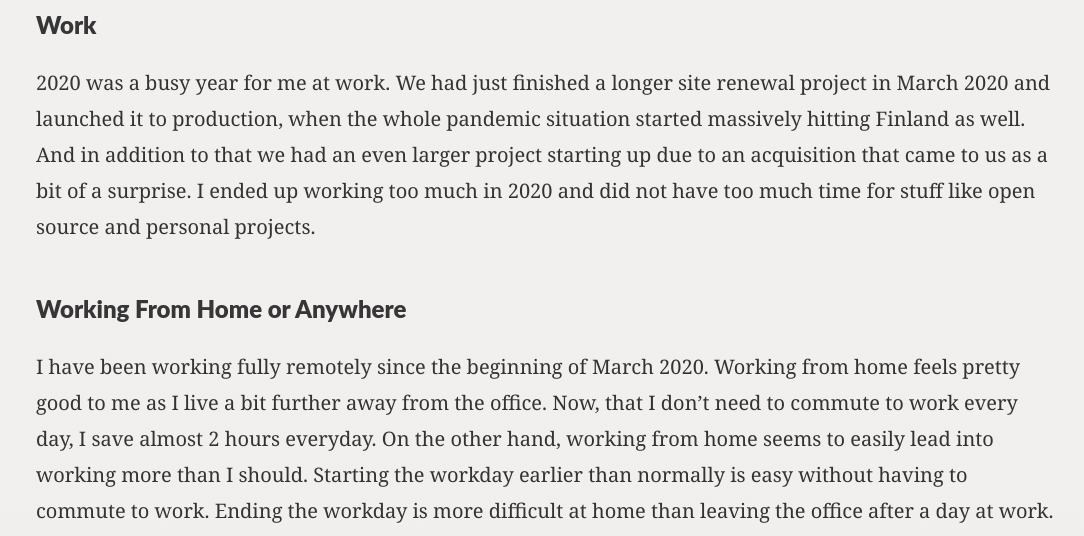
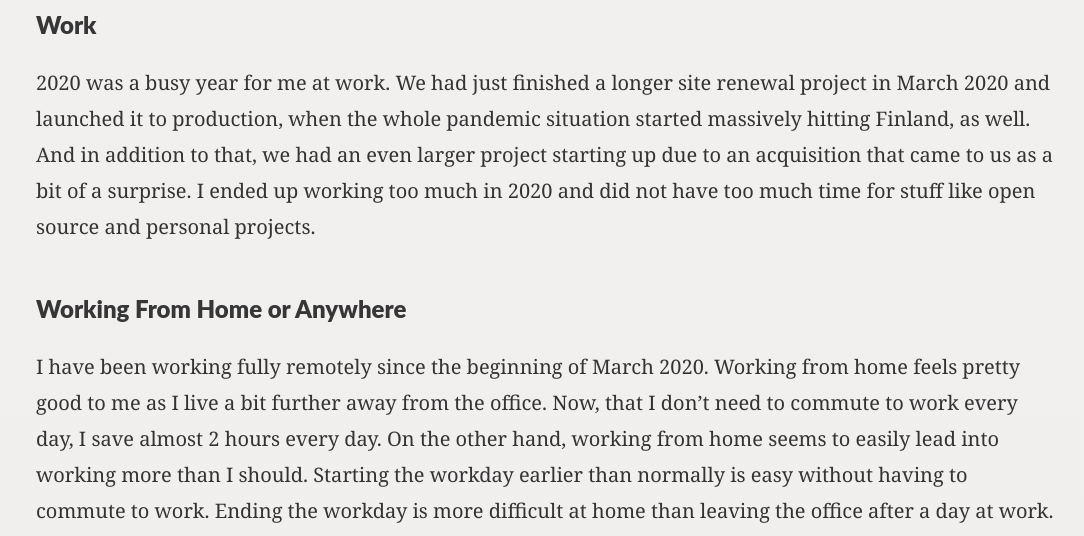
Before and after one commit to olpeh/olpeh.github.io, a Jekyll site: the page built from _posts/2021-01-21-my-2020-in-review.md, in a window 1280 px wide and 900 px high, scrolled down 1115 px. Shown: the part 191-727 px from the top of the window, without its empty margins (92-1176 px from the left). Built offline with Jekyll 4.4.1, drawn with Linux system fonts in a browser that asks for light colours; comment, search, counter and statistics services are not loaded; some of the changed text lies outside the part shown.

Commit message:
Fix some typos, add missing spaces

```diff
--- a/_posts/2021-01-21-my-2020-in-review.md
+++ b/_posts/2021-01-21-my-2020-in-review.md
@@ -23,17 +23,17 @@
 
 ### Work
 
-2020 was a busy year for me at work. We had just finished a longer site renewal project in March 2020 and launched it to production, when the whole pandemic situation started massively hitting Finland as well. And in addition to that we had an even larger project starting up due to an acquisition that came to us as a bit of a surprise. I ended up working too much in 2020 and did not have too much time for stuff like open source and personal projects.
+2020 was a busy year for me at work. We had just finished a longer site renewal project in March 2020 and launched it to production, when the whole pandemic situation started massively hitting Finland, as well. And in addition to that, we had an even larger project starting up due to an acquisition that came to us as a bit of a surprise. I ended up working too much in 2020 and did not have too much time for stuff like open source and personal projects.
 
 ### Working From Home or Anywhere
 
-I have been working fully remotely since the beginning of March 2020. Working from home feels pretty good to me as I live a bit further away from the office. Now, that I don’t need to commute to work every day, I save almost 2 hours everyday. On the other hand, working from home seems to easily lead into working more than I should. Starting the workday earlier than normally is easy without having to commute to work. Ending the workday is more difficult at home than leaving the office after a day at work. I used to work remotely every once in a while earlier as well, but working full time remotely is quite different.
+I have been working fully remotely since the beginning of March 2020. Working from home feels pretty good to me as I live a bit further away from the office. Now, that I don’t need to commute to work every day, I save almost 2 hours every day. On the other hand, working from home seems to easily lead into working more than I should. Starting the workday earlier than normally is easy without having to commute to work. Ending the workday is more difficult at home than leaving the office after a day at work. I used to work remotely every once in a while earlier as well, but working full time remotely is quite different.
 
 [![Me on my laptop in front of a fireplace]({{ "/images/14-2020-in-review/remote.jpg" | prepend: site.baseurl }})]({{ "/images/14-2020-in-review/remote.jpg" | prepend: site.baseurl }})
 
 ### Events in 2020
 
-Events have turned into online events, and in the beginning they felt interesting and fun. Now, there seems to be a lack of interest in online events due to the lack of social interaction, which happens in physical events when you bump into random people and start discussing various interesting topics. Despite all the events being held online, I have still managed to present quite many times in our weekly tech event called Tech Weeklies. You can [learn more about Tech Weeklies from this blog post in The Futurice blog](https://futurice.com/blog/tech-weeklies-as-a-learning-platform){:target="\_blank"}{:rel="noopener"}. Naturally, not all of my talks are public due to non-public content, but you can see links to the recordings in YouTube of some of my talks in [the talks page](/talks/).
+Events have turned into online events, and in the beginning they felt interesting and fun. Now, there seems to be a lack of interest in online events due to the lack of social interaction, which happens in physical events when you bump into random people and start discussing about various interesting topics. Despite all the events being held online, I have still managed to present quite many times in our weekly tech event called Tech Weeklies. You can [learn more about Tech Weeklies from this blog post in The Futurice blog](https://futurice.com/blog/tech-weeklies-as-a-learning-platform){:target="\_blank"}{:rel="noopener"}. Naturally, not all of my talks are public due to non-public content, but you can see links to the recordings in YouTube of some of my talks in [the talks page](/talks/).
 
 #### Learning by Presenting
 
@@ -53,7 +53,7 @@
 
 ### Vacation
 
-On the other hand, 2020 was a nice year. Despite busy and stressful times at work, I was able to have more than 8 weeks of vacation last year! Not all of it was paid vacation, some weeks were balance leave, but still. And when I say vacation, I mean vacation as you can see from the below screenshot of my GitHub contributions. By the way, almost all of my contributions last year were on work project. I did not do much open source work in 2020. Last summer I enjoyed the Finnish nature more than any previous years in my life.
+On the other hand, 2020 was a nice year. Despite busy and stressful times at work, I was able to have more than 8 weeks of vacation last year! Not all of it was paid vacation, some weeks were balance leave, but still. And when I say vacation, I mean vacation as you can see from the below screenshot of my GitHub contributions. By the way, almost all of my contributions last year were on work projects. I did not do much open source work in 2020. Last summer I enjoyed the Finnish nature more ever before.
 
 [![Contribution chart for olpeh on GitHub]({{ "/images/14-2020-in-review/olpeh.png" | prepend: site.baseurl }})]({{ "/images/14-2020-in-review/olpeh.png" | prepend: site.baseurl }})
 
@@ -75,6 +75,6 @@
 
 ### My Goal for 2021
 
-My goal for 2021 is to start producing more content, including more tutorial videos. At least with the blogging, I'm already on a quite nice track.As several people have said, consistency is the key. So, my goal is to start consistently producing interesting content in the form of blog posts, presentations and videos.
+My goal for 2021 is to start producing more content, including more tutorial videos. At least with the blogging, I'm already on a quite nice track. As several people have said, consistency is the key. So, my goal is to start consistently producing interesting content in the form of blog posts, presentations and videos.
 
-Who knows, if in 2021 we could again have physical events such as conferences and meetups face to face. That remains to be seen, but let’s hope for the best.Stay tuned for more content in my blog this year! You can also send me wishes on topics that you would like me to write about.
+Who knows, if in 2021 we could again have physical events such as conferences and meetups face to face. That remains to be seen, but let’s hope for the best. Stay tuned for more content in my blog this year! You can also send me wishes on topics that you would like me to write about.
```
Also changed, not shown: other parts of _posts/2021-01-21-my-2020-in-review.md (+1 -1 lines).
